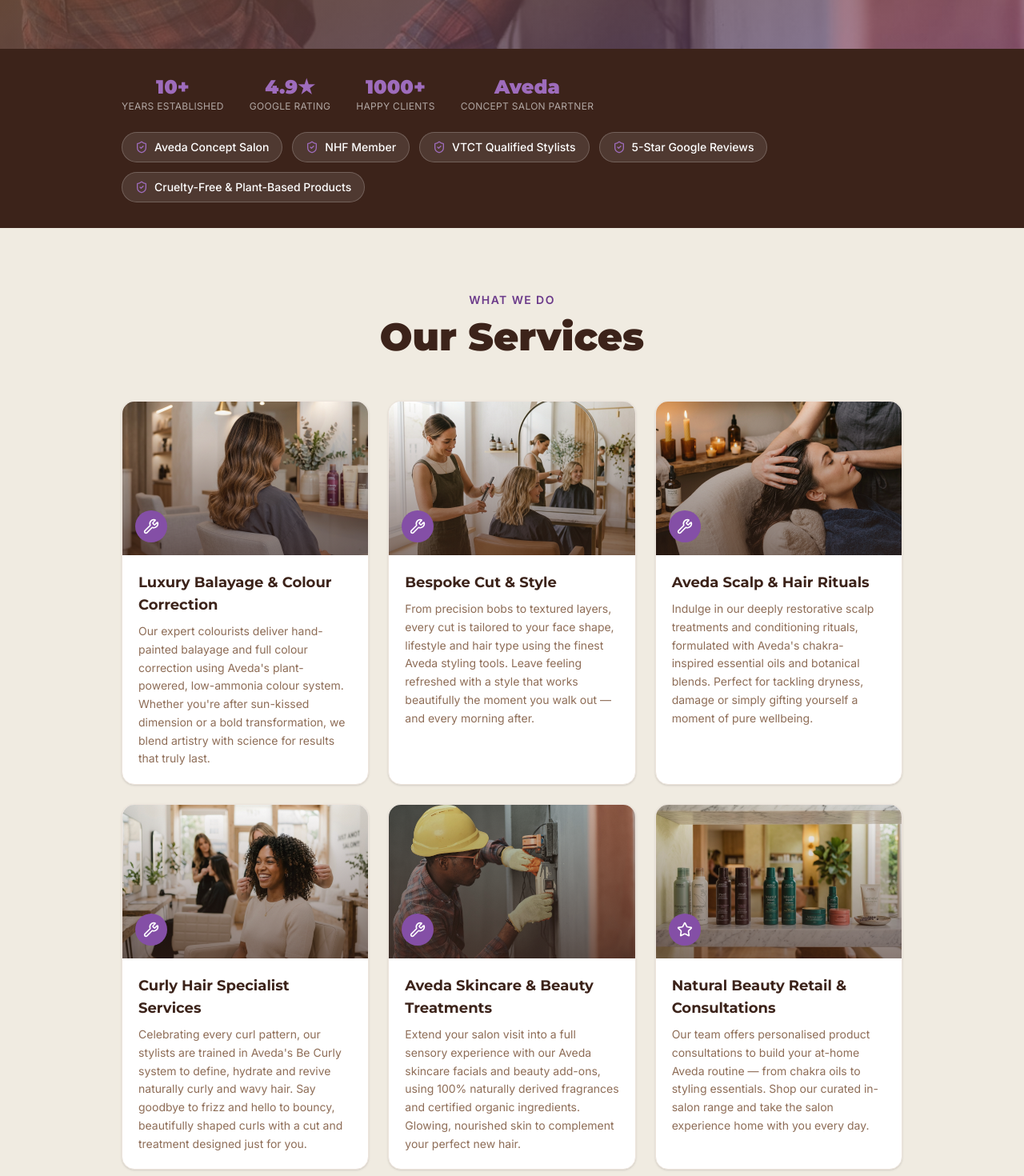
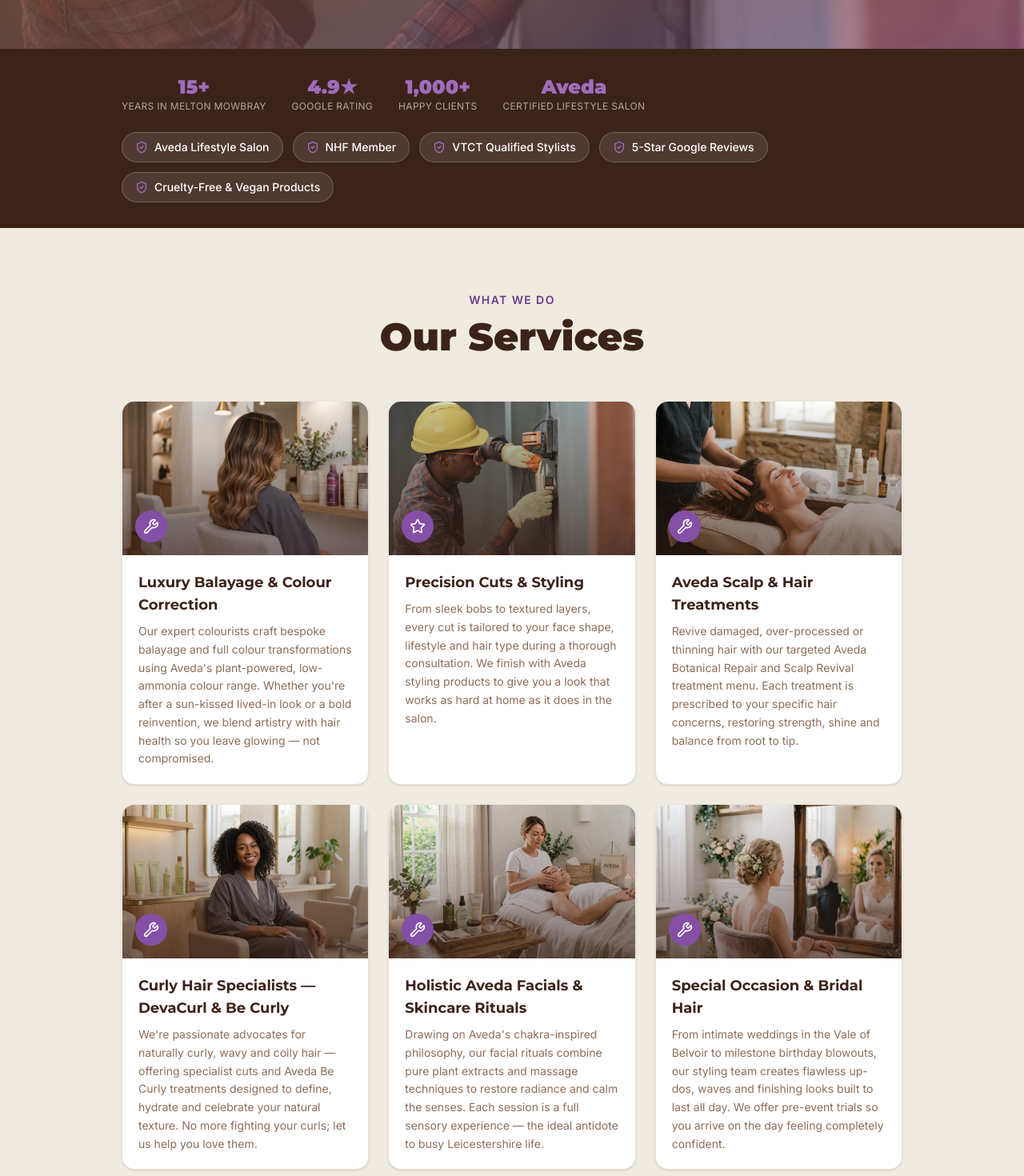
Before and after one commit to VeltroSystemsUK/biztemplate-wellness, a Next.js app: page / in a window 1280 px wide. Shown: the part 659-2129 px from the top of the page at 80% size. Built offline with nearby package versions, Linux system fonts and the light colour scheme; no server answers.

Commit message:
chore: customise demo for Just Another Salon!!! LTD

```diff
--- a/site.config.ts
+++ b/site.config.ts
@@ -3,71 +3,71 @@ import type { TradesSiteConfig } from "@/lib/site-config.types";
 const config: TradesSiteConfig = {
   brand: {
     name: "Just Another Salon!!!",
-    tagline: "Melton Mowbray's Premier Aveda Concept Salon",
+    tagline: "Melton Mowbray's Premier Aveda Lifestyle Salon",
     phone: "01664 500582",
     email: "justanothersalon@outlook.com",
     address: "[Insert Address], Melton Mowbray, Leicestershire",
-    hours: "Tue–Sat 9am–5pm, appointments available",
+    hours: "Tue–Sat 9am–5pm, late nights by appointment",
     logoUrl: "https://static.wixstatic.com/media/40d209_b3746c99529047e4b931391225501a02.jpg/v1/fill/w_1404,h_274,al_c,q_85,usm_0.66_1.00_0.01,enc_avif,quality_auto/40d209_b3746c99529047e4b931391225501a02.jpg",
-
-
+    socialInstagram: "https://instagram.com/justanothersalon",
+    socialFacebook: "https://facebook.com/justanothersalon",
   },
   stats: [
-    { value: "10+", label: "Years Established" },
+    { value: "15+", label: "Years in Melton Mowbray" },
     { value: "4.9★", label: "Google Rating" },
-    { value: "1000+", label: "Happy Clients" },
-    { value: "Aveda", label: "Concept Salon Partner" }
+    { value: "1,000+", label: "Happy Clients" },
+    { value: "Aveda", label: "Certified Lifestyle Salon" }
   ],
   services: [
   {
     name: "Luxury Balayage & Colour Correction",
-    description: "Our expert colourists deliver hand-painted balayage and full colour correction using Aveda's plant-powered, low-ammonia colour system. Whether you're after sun-kissed dimension or a bold transformation, we blend artistry with science for results that truly last.",
+    description: "Our expert colourists craft bespoke balayage and full colour transformations using Aveda's plant-powered, low-ammonia colour range. Whether you're after a sun-kissed lived-in look or a bold reinvention, we blend artistry with hair health so you leave glowing — not compromised.",
     icon: "Sparkles",
     imageUrl: "/images/luxury-balayage-colour-correction.jpg",
   },
   {
-    name: "Bespoke Cut & Style",
-    description: "From precision bobs to textured layers, every cut is tailored to your face shape, lifestyle and hair type using the finest Aveda styling tools. Leave feeling refreshed with a style that works beautifully the moment you walk out — and every morning after.",
-    icon: "Wind",
-    imageUrl: "/images/bespoke-cut-style.jpg",
-  },
-  {
-    name: "Aveda Scalp & Hair Rituals",
-    description: "Indulge in our deeply restorative scalp treatments and conditioning rituals, formulated with Aveda's chakra-inspired essential oils and botanical blends. Perfect for tackling dryness, damage or simply gifting yourself a moment of pure wellbeing.",
-    icon: "Leaf",
-    imageUrl: "/images/aveda-scalp-hair-rituals.jpg",
-  },
-  {
-    name: "Curly Hair Specialist Services",
-    description: "Celebrating every curl pattern, our stylists are trained in Aveda's Be Curly system to define, hydrate and revive naturally curly and wavy hair. Say goodbye to frizz and hello to bouncy, beautifully shaped curls with a cut and treatment designed just for you.",
-    icon: "Sun",
-    imageUrl: "/images/curly-hair-specialist-services.jpg",
-  },
-  {
-    name: "Aveda Skincare & Beauty Treatments",
-    description: "Extend your salon visit into a full sensory experience with our Aveda skincare facials and beauty add-ons, using 100% naturally derived fragrances and certified organic ingredients. Glowing, nourished skin to complement your perfect new hair.",
-    icon: "Heart",
+    name: "Precision Cuts & Styling",
+    description: "From sleek bobs to textured layers, every cut is tailored to your face shape, lifestyle and hair type during a thorough consultation. We finish with Aveda styling products to give you a look that works as hard at home as it does in the salon.",
+    icon: "Star",
     imageUrl: "/images/hero.jpg",
   },
   {
-    name: "Natural Beauty Retail & Consultations",
-    description: "Our team offers personalised product consultations to build your at-home Aveda routine — from chakra oils to styling essentials. Shop our curated in-salon range and take the salon experience home with you every day.",
-    icon: "Star",
-    imageUrl: "/images/natural-beauty-retail-consultations.jpg",
+    name: "Aveda Scalp & Hair Treatments",
+    description: "Revive damaged, over-processed or thinning hair with our targeted Aveda Botanical Repair and Scalp Revival treatment menu. Each treatment is prescribed to your specific hair concerns, restoring strength, shine and balance from root to tip.",
+    icon: "Leaf",
+    imageUrl: "/images/aveda-scalp-hair-treatments.jpg",
+  },
+  {
+    name: "Curly Hair Specialists — DevaCurl & Be Curly",
+    description: "We're passionate advocates for naturally curly, wavy and coily hair — offering specialist cuts and Aveda Be Curly treatments designed to define, hydrate and celebrate your natural texture. No more fighting your curls; let us help you love them.",
+    icon: "Wind",
+    imageUrl: "/images/curly-hair-specialists-devacurl-be-curly.jpg",
+  },
+  {
+    name: "Holistic Aveda Facials & Skincare Rituals",
+    description: "Drawing on Aveda's chakra-inspired philosophy, our facial rituals combine pure plant extracts and massage techniques to restore radiance and calm the senses. Each session is a full sensory experience — the ideal antidote to busy Leicestershire life.",
+    icon: "Heart",
+    imageUrl: "/images/holistic-aveda-facials-skincare-rituals.jpg",
+  },
+  {
+    name: "Special Occasion & Bridal Hair",
+    description: "From intimate weddings in the Vale of Belvoir to milestone birthday blowouts, our styling team creates flawless up-dos, waves and finishing looks built to last all day. We offer pre-event trials so you arrive on the day feeling completely confident.",
+    icon: "Sun",
+    imageUrl: "/images/special-occasion-bridal-hair.jpg",
   }
   ],
   trustBadges: [
-    { name: "Aveda Concept Salon" },
+    { name: "Aveda Lifestyle Salon" },
     { name: "NHF Member" },
     { name: "VTCT Qualified Stylists" },
     { name: "5-Star Google Reviews" },
-    { name: "Cruelty-Free & Plant-Based Products" }
+    { name: "Cruelty-Free & Vegan Products" }
   ],
   reviews: [
-  { author: "Sophie R., Melton Mowbray", rating: 5, text: "I came in with years of box-dye damage and left with the most beautiful, healthy-looking balayage. The team really took the time to understand what I wanted and the Aveda treatment has left my hair feeling incredible. I won't go anywhere else now." },
-  { author: "Claire M., Oakham", rating: 5, text: "Finally found a salon that truly understands curly hair! They used the Aveda Be Curly range and gave me a dry cut that actually works with my natural texture. My curls have never looked this defined — absolute game changer." },
-  { author: "James T., Melton Mowbray", rating: 5, text: "Booked in for a cut and ended up having the scalp ritual treatment too — best decision ever. The salon smells amazing, the staff are so knowledgeable, and the whole experience felt genuinely luxurious for the price. Highly recommend to anyone in the area." },
-  { author: "Rachel H., Leicester", rating: 5, text: "I drove over from Leicester after a recommendation and it was absolutely worth it. The colour correction they did on my over-bleached hair was transformative — they were honest about what was achievable and delivered beyond my expectations." }
+  { author: "Sophie R., Melton Mowbray", rating: 5, text: "I came in with years of box-dye damage and walked out with the most beautiful soft balayage I've ever had. The team really took the time to understand what I wanted and my hair feels so healthy. I won't go anywhere else now — absolutely worth every penny." },
+  { author: "Claire T., Oakham", rating: 5, text: "Just Another Salon is a hidden gem. The Aveda scalp treatment completely transformed my dry, itchy scalp within two visits. The whole experience is so calming — the products smell incredible and the staff are genuinely knowledgeable. Highly recommend the treatment packages." },
+  { author: "Jess M., Grantham", rating: 5, text: "I've had naturally curly hair my whole life and never found a stylist who truly understood it — until now. They cut my curls dry, explained every product choice, and the results were incredible. I've had so many compliments. I drove from Grantham and it was absolutely worth it." },
+  { author: "Rachel B., Melton Mowbray", rating: 5, text: "Had my bridal hair done here for my wedding in June and it was perfect from trial to the big day. They kept in touch beforehand, nailed the look first time, and it stayed in place all evening. Such a lovely, professional team — couldn't have asked for more." }
   ],
   heroImageUrl: "/images/hero.jpg",
 };
```
